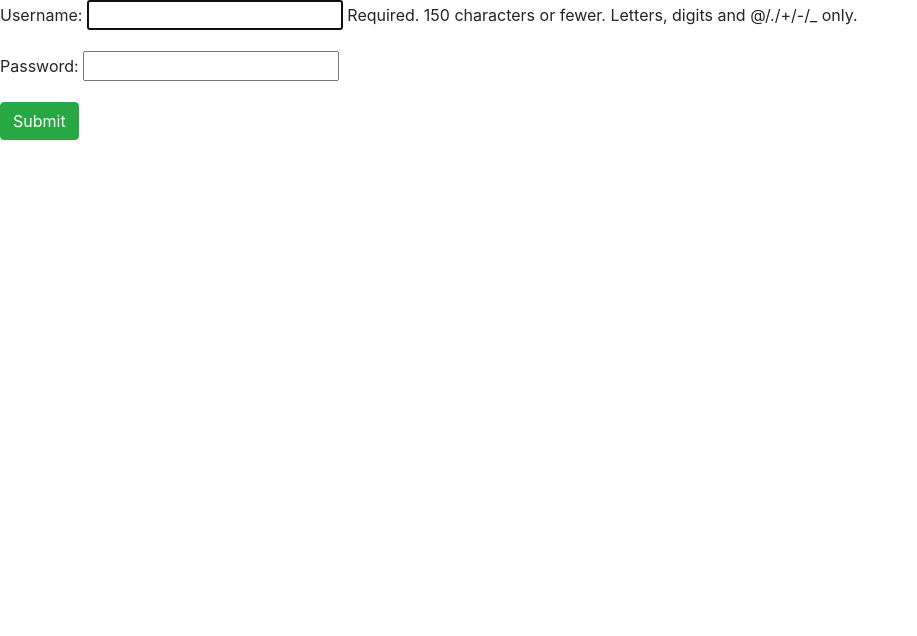
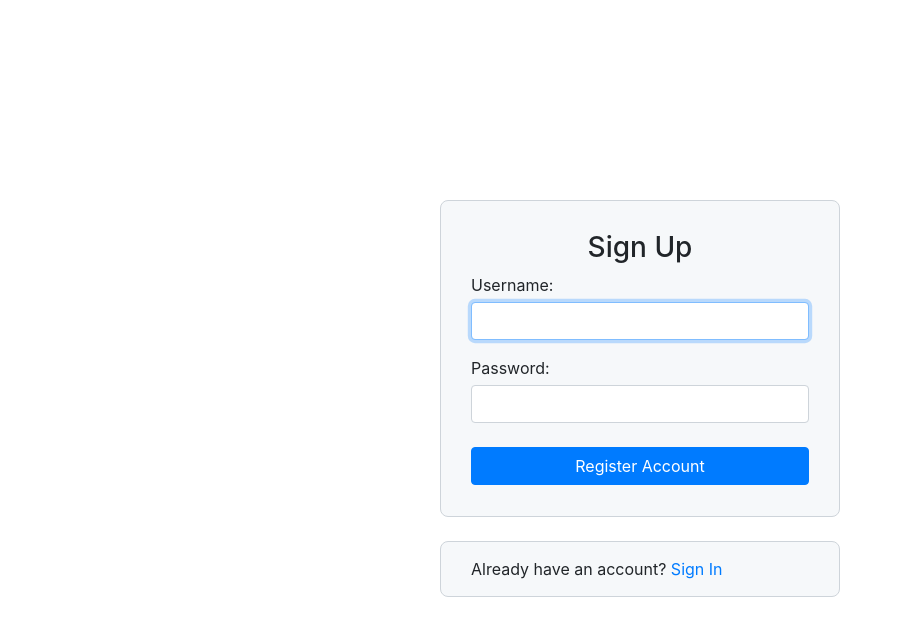
Before and after one commit to RamPrin/SNA_Project, a Django app: page /users/signup in a window 1280 px wide. Shown: the top 636 px of the page, without its empty margins (0-917 px from the left). Run offline with Django 3.2, Linux system fonts and the light colour scheme; some libraries are stand-ins or nearby versions.

Commit message:
Users: signup, login forms formatting
"form-control" class for every field, snippets for hrefs and form

```diff
--- a/users/forms.py
+++ b/users/forms.py
@@ -1,5 +1,5 @@
 from django import forms
-from django.contrib.auth.forms import UserCreationForm, UserChangeForm, UsernameField
+from django.contrib.auth.forms import UserCreationForm, UserChangeForm, UsernameField, AuthenticationForm
 from django.utils.translation import gettext_lazy as _
 
 from .models import CustomUser
@@ -11,8 +11,13 @@ class CustomUserCreationForm(forms.ModelForm):
     password.
     """
 
+    username = forms.CharField(
+        widget=forms.TextInput(attrs={'class': 'form-control'}),
+        label=_("Username"),
+    )
+
     password = forms.CharField(
-        widget=forms.PasswordInput(),
+        widget=forms.PasswordInput(attrs={'class': 'form-control'}),
         label=_("Password"),
     )
 
@@ -38,6 +43,15 @@ class CustomUserCreationForm(forms.ModelForm):
         return user
 
 
+class CustomAuthenticationForm(AuthenticationForm):
+    username = UsernameField(widget=forms.TextInput(attrs={'autofocus': True, 'class': 'form-control'}))
+    password = forms.CharField(
+        label=_("Password"),
+        strip=False,
+        widget=forms.PasswordInput(attrs={'autocomplete': 'current-password', 'class': 'form-control'}),
+    )
+
+
 class CustomUserChangeForm(UserChangeForm):
     class Meta:
         model = CustomUser
--- /dev/null
+++ b/users/static/users/style.css
@@ -0,0 +1,54 @@
+body {
+    /*background-color: rgba(255, 189, 42, 0.07);*/
+    /*box-sizing: border-box;*/
+}
+
+.centered-container {
+    width: 400px;
+    margin-left: auto;
+    margin-right: auto;
+
+    padding: 15px 30px;
+
+    background-color: hsl(210, 28.6%, 97.3%);
+    border: 1px solid #ced4da;
+    border-radius: 8px;
+}
+
+.auth-form {
+    margin-top: 200px;
+}
+
+
+.form-title {
+    text-align: center;
+    margin-top: 15px;
+}
+
+label {
+    /*font-weight: 550;*/
+    margin-bottom: 5px;
+}
+
+div.message-text {
+    font-size: 18px;
+    padding: 20px;
+    border: 2px solid rgb(28, 110, 164);
+    border-radius: 5px;
+    white-space: pre-wrap;
+}
+
+input[type=text]{
+    font-family: monospace;
+}
+
+textarea {
+    font-family: monospace;
+}
+
+input.form-input {
+    padding: .375rem .75rem;
+    color: #495057;
+    border: 1px solid #ced4da;
+    border-radius: .25rem;
+}
--- a/users/templates/users/signup.html
+++ b/users/templates/users/signup.html
@@ -9,10 +9,17 @@
     <link rel="stylesheet" type="text/css" href="{% static 'users/style.css' %}">
 </head>
 <body>
-    <form method="post">
-        {% csrf_token %}
-        {{ form.as_p }}
-        <input class="btn btn-success" type="submit" value="Submit">
-    </form>
+    <div class="auth-form centered-container">
+        <h3 class="form-title">Sign Up</h3>
+        <form method="post">
+            {% include 'users/snippets/user_form.html' %}
+            <div class="form-group"><input class="btn btn-primary btn-block mt-4" type="submit" value="Register Account"></div>
+        </form>
+    </div>
+
+    <div class="centered-container mt-4">
+        Already have an account?
+        {% include 'users/snippets/login_href.html' %}
+    </div>
 </body>
 </html>
--- /dev/null
+++ b/users/templates/users/snippets/login_href.html
@@ -0,0 +1 @@
+<a href="{% url 'users:login' %}">Sign In</a>
--- /dev/null
+++ b/users/templates/users/snippets/signup_href.html
@@ -0,0 +1 @@
+<a href="{% url 'users:signup' %}">Sign Up</a>
--- /dev/null
+++ b/users/templates/users/snippets/user_form.html
@@ -0,0 +1,11 @@
+{% csrf_token %}
+{% for field in form %}
+    <div class="form-group">
+        {{ field.errors }}
+        <label for="{{ field.id_for_label }}">{{ field.label }}:</label>
+        {{ field }}
+    </div>
+{% endfor %}
+{% for error in form.non_field_errors %}
+    {{error}}
+{% endfor %}
--- a/users/views.py
+++ b/users/views.py
@@ -5,7 +5,7 @@ from django.urls import reverse
 from django.views import generic
 from rest_framework import viewsets
 
-from .forms import CustomUserCreationForm
+from .forms import CustomUserCreationForm, CustomAuthenticationForm
 from .models import CustomUser
 from .serializers import UserSerializer
 
@@ -35,6 +35,7 @@ class SignUpView(generic.CreateView):
 
 
 class CustomLoginView(LoginView):
+    form_class = CustomAuthenticationForm
     template_name = 'users/login.html'
     redirect_authenticated_user = True
 
```
Also changed, not shown: users/templates/users/login.html (+15 -5 lines), users/templates/users/profile.html (+6 -4 lines).
